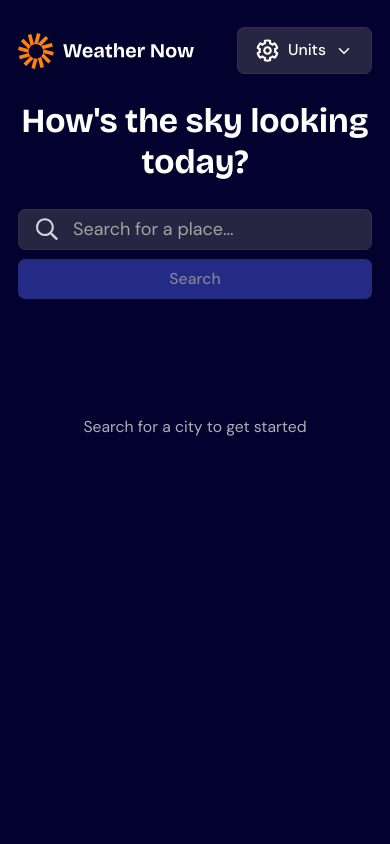
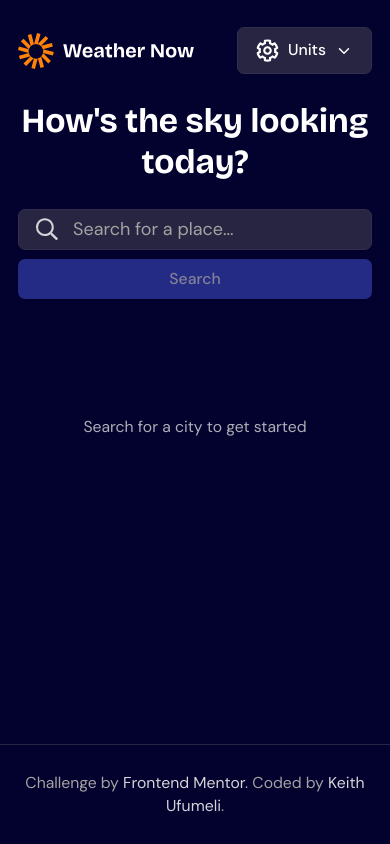
Before and after one commit to keith-ufumeli/weather-app-frontend-mentor, a React (Vite) app: page / in a window 390 px wide. Built offline with nearby package versions, Linux system fonts and the light colour scheme.

Commit message:
Add Footer component to WeatherApp; adjust layout for improved structure and responsiveness

```diff
--- /dev/null
+++ b/src/components/Footer.tsx
@@ -0,0 +1,29 @@
+export function Footer() {
+  return (
+    <footer className="border-t border-neutral-800 py-6 mt-auto">
+      <div className="container mx-auto px-4 md:px-6 max-w-7xl">
+        <p className="text-center text-sm text-neutral-400">
+          Challenge by{' '}
+          <a
+            href="https://www.frontendmentor.io/challenges/weather-app-K1FhddVm49"
+            target="_blank"
+            rel="noopener noreferrer"
+            className="text-neutral-200 hover:text-white underline-offset-4 hover:underline transition-colors"
+          >
+            Frontend Mentor
+          </a>
+          . Coded by{' '}
+          <a
+            href="https://github.com/keith-ufumeli"
+            target="_blank"
+            rel="noopener noreferrer"
+            className="text-neutral-200 hover:text-white underline-offset-4 hover:underline transition-colors"
+          >
+            Keith Ufumeli
+          </a>
+          .
+        </p>
+      </div>
+    </footer>
+  );
+}
--- a/src/components/WeatherApp.tsx
+++ b/src/components/WeatherApp.tsx
@@ -6,6 +6,7 @@ import { HourlyForecast } from '@/components/HourlyForecast';
 import { LoadingState } from '@/components/LoadingState';
 import { ErrorState } from '@/components/ErrorState';
 import { EmptyState } from '@/components/EmptyState';
+import { Footer } from '@/components/Footer';
 import { useWeather } from '@/hooks/useWeather';
 
 export function WeatherApp() {
@@ -19,10 +20,10 @@ export function WeatherApp() {
   };
 
   return (
-    <div className="min-h-screen bg-neutral-900">
+    <div className="min-h-screen bg-neutral-900 flex flex-col">
       <Header />
 
-      <main className="container mx-auto px-4 md:px-6 py-6 md:py-8 max-w-7xl">
+      <main className="container mx-auto px-4 md:px-6 py-6 md:py-8 max-w-7xl flex-1">
         {loading && !weatherData && <LoadingState />}
 
         {error && !weatherData && (
@@ -47,6 +48,8 @@ export function WeatherApp() {
           </div>
         )}
       </main>
+
+      <Footer />
     </div>
   );
 }
```
